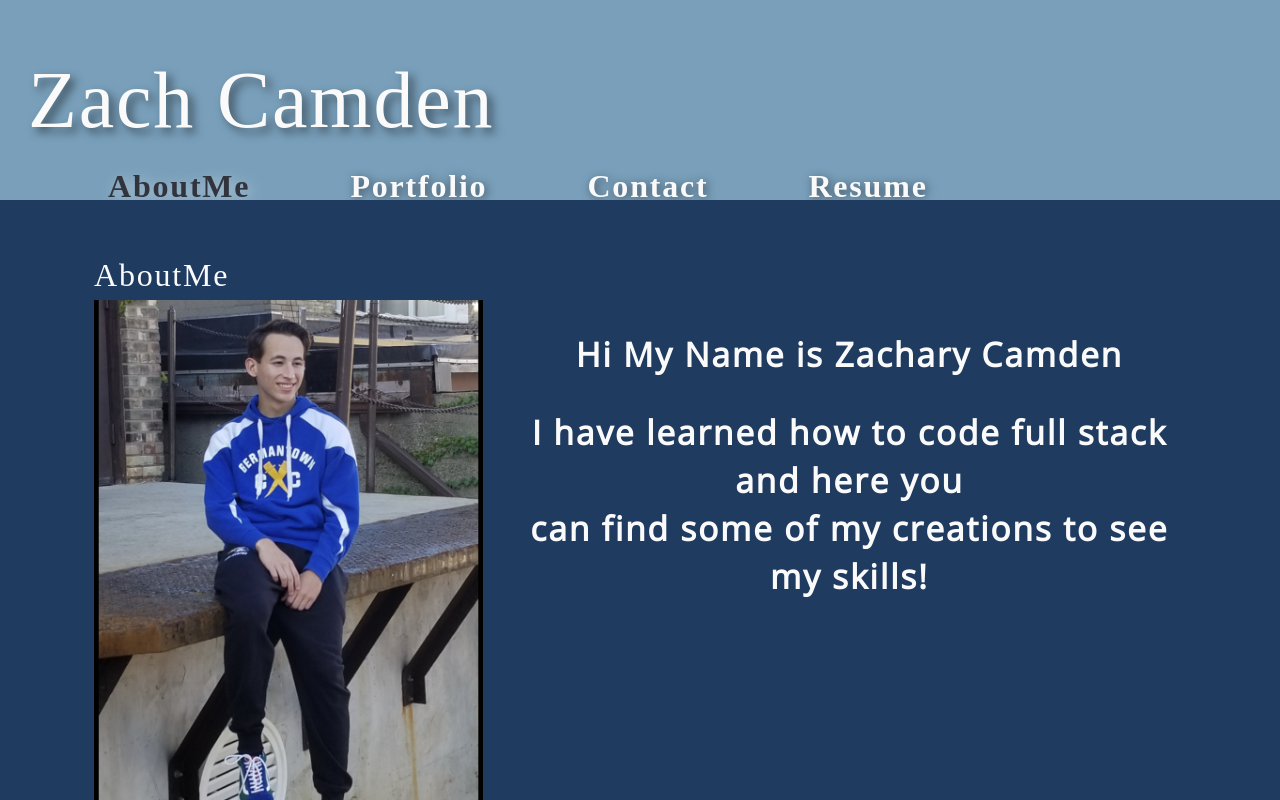
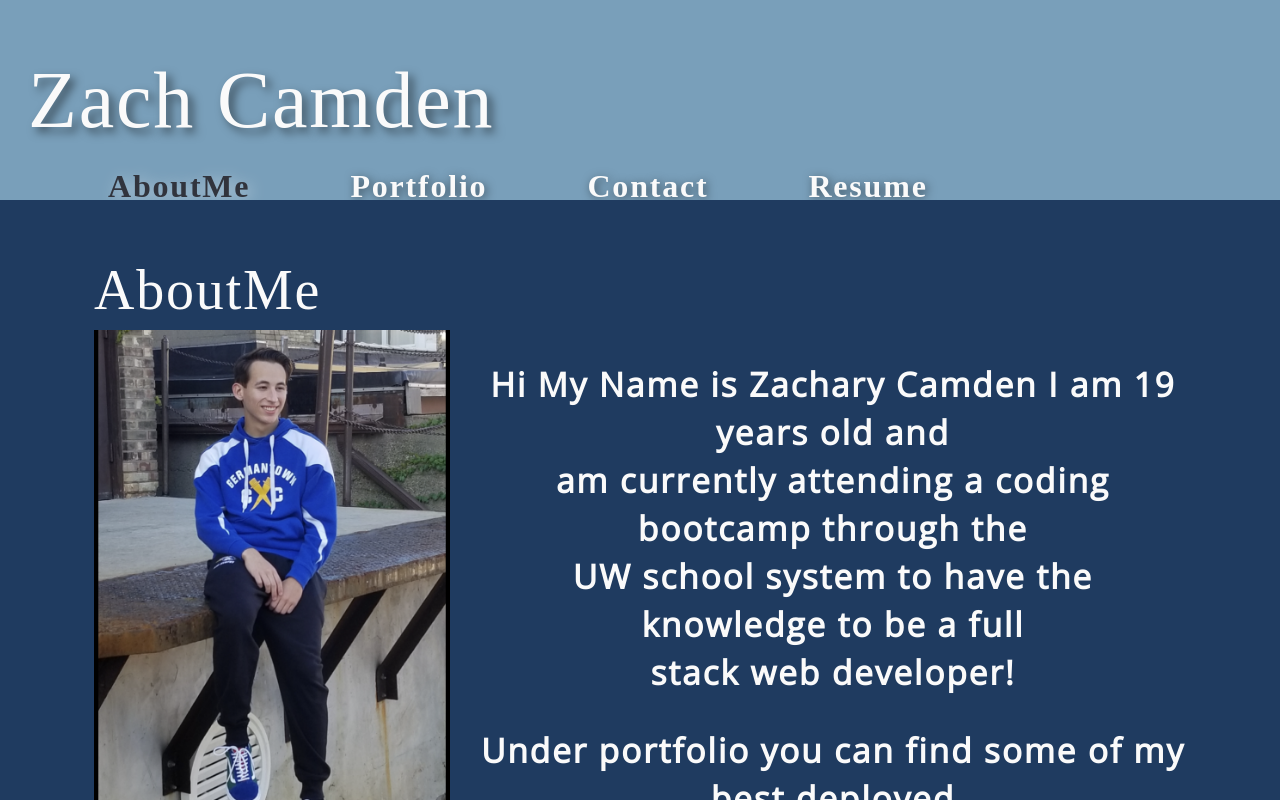
Before and after one commit to camdenz2k3/React-Show-Off-Portfolio, a React (Create React App) app: page / in a window 1280 px wide. Shown: the top 800 px of the page. Built offline with nearby package versions, Linux system fonts and the light colour scheme; a web font is replaced by a local one.

Commit message:
added some styling and 6th application

```diff
--- a/src/index.css
+++ b/src/index.css
@@ -57,7 +57,7 @@ h1 {
 }
 
 h2 {
-  font-size: 2rem;
+  font-size: 3.5rem;
 }
 
 h3 {
--- a/src/pages/aboutme.js
+++ b/src/pages/aboutme.js
@@ -9,11 +9,15 @@ const AboutMe = props => {
             </div>
             <div id="desc">
             <p>
-            Hi My Name is Zachary Camden
+            Hi My Name is Zachary Camden I am 19 years old and <br/>
+            am currently attending a coding bootcamp through the <br/>
+            UW school system to have the knowledge to be a full <br/>
+            stack web developer!
             </p>
             <p>
-            I have learned how to code full stack and here you <br/>
-            can find some of my creations to see my skills!
+            Under portfolio you can find some of my best deployed <br/>
+            projects both indenpendent and group applications. <br/>
+            I plan to learn even more languages after the class is over
             </p>
             </div>
             </div>
--- a/src/pages/portfolio.js
+++ b/src/pages/portfolio.js
@@ -2,7 +2,7 @@ import React, { useState } from 'react';
 import Project from "../components/project";
 import TechBlog from '../images/TechBlog.png'
 import RLServices from "../images/homepage.png"
-// import TeamProfileGen from "../images/profile.png"
+import NoteTaker from "../images/homepg.png"
 import Book from "../images/random-book.png"
 import Weatherapp from "../images/weatherapp.png"
 import Workday from "../images/workdayplanner.png"
@@ -45,6 +45,13 @@ function Portfolio() {
       link: "https://camdenz2k3.github.io/Work-Day-Scheduler/",
       repo: "https://github.com/camdenz2k3/Work-Day-Scheduler"
     },
+    {
+      name: 'Note Taker',
+      description: 'Simple Blog site that uses Handlebars/JavaScript',
+      img: NoteTaker,
+      link: "https://note-taker-simple.herokuapp.com/",
+      repo: "https://github.com/camdenz2k3/note-taker"
+    },
   ]);
 
   return (
```
Also changed, not shown: src/images/homepg.png (added), src/images/profile.png (deleted).
